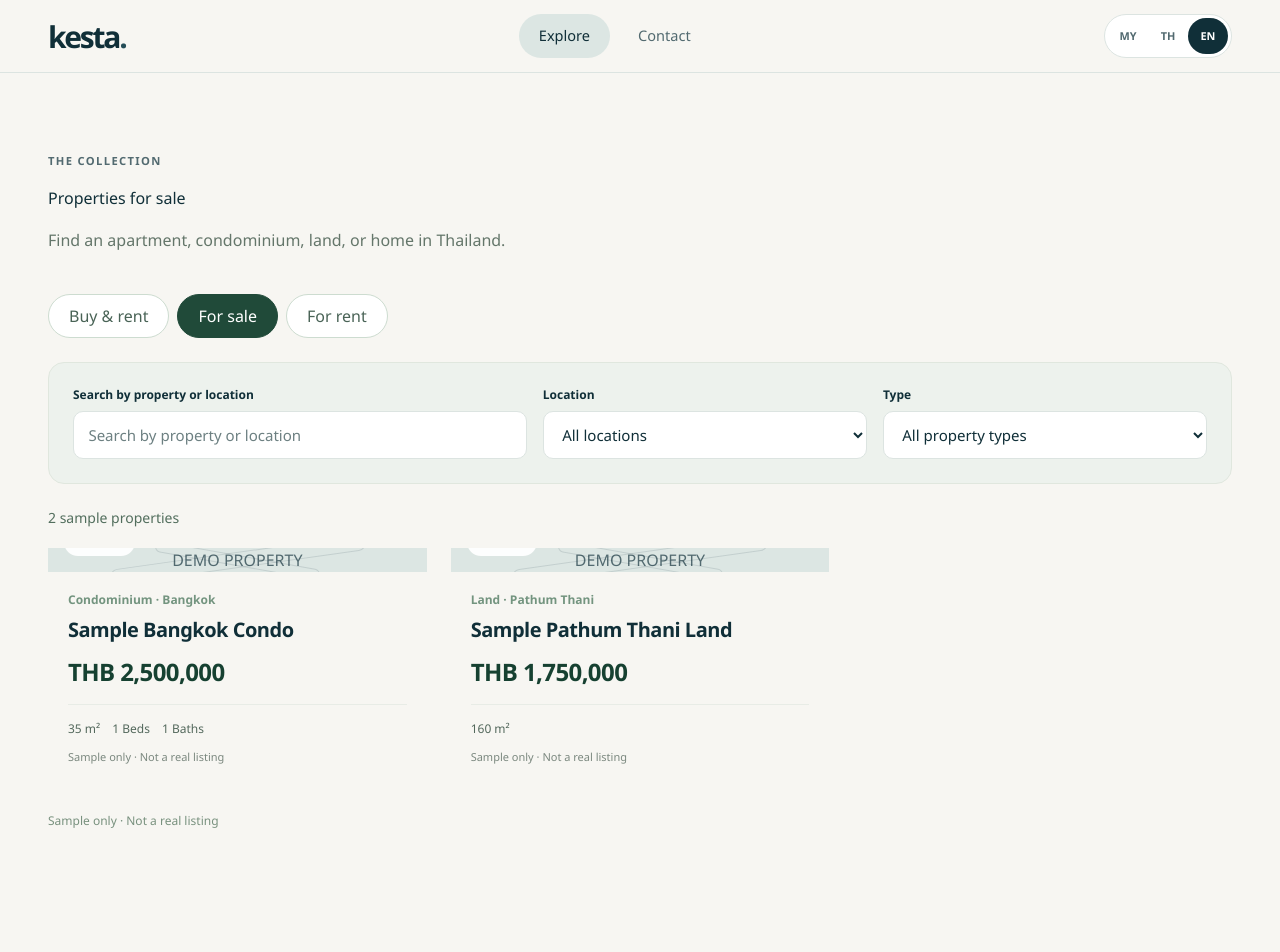
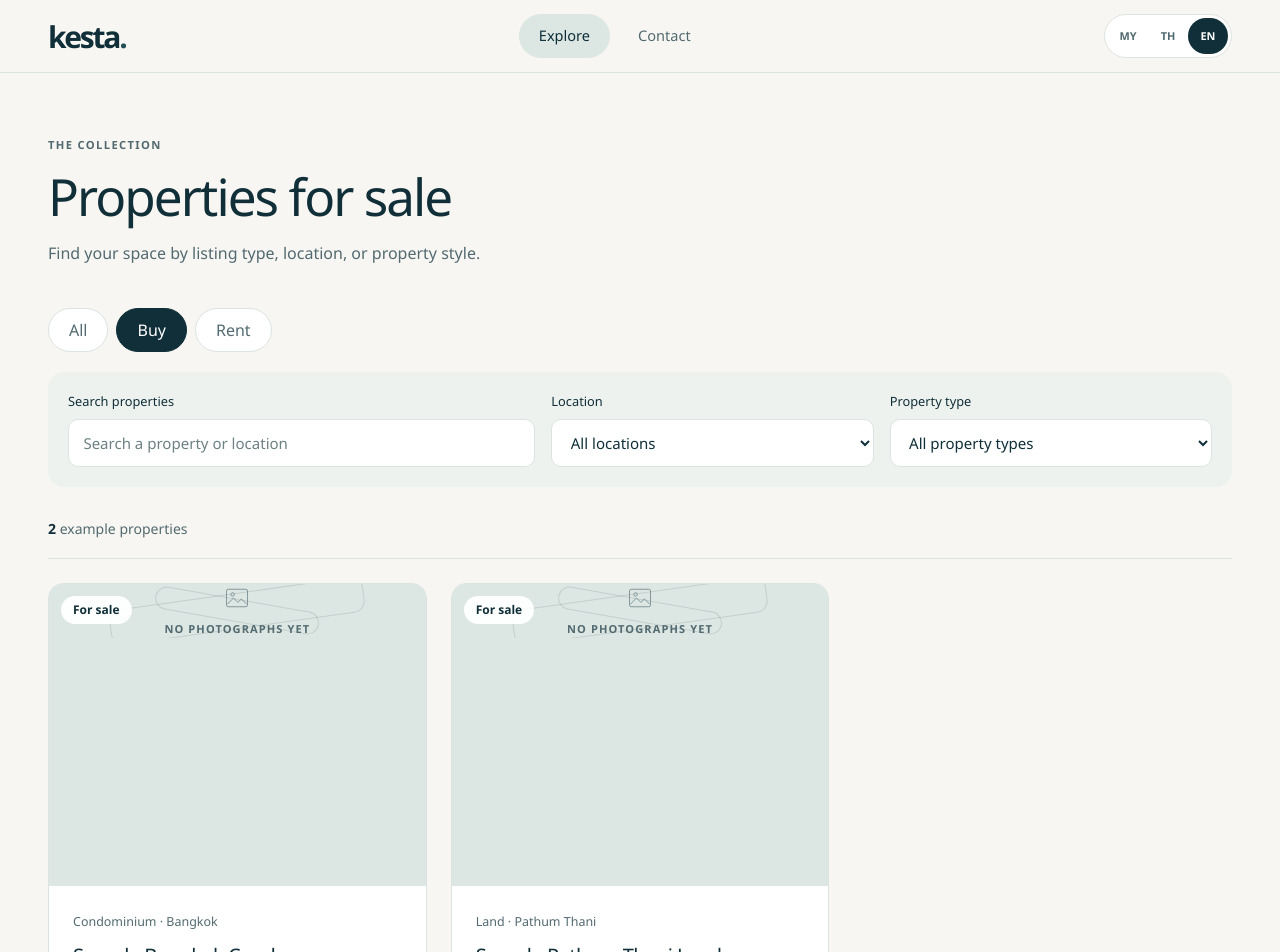
Before and after one commit to firmeen/K-estate, a Next.js app: page /en/buy in a window 1280 px wide. Shown: the top 952 px of the page. Built offline with nearby package versions, Linux system fonts and the light colour scheme.

Commit message:
feat(properties): implement editorial cards, search entry and animated discovery filters

```diff
--- /dev/null
+++ b/src/components/properties/discovery-search.tsx
@@ -0,0 +1,49 @@
+"use client";
+
+import { useRouter } from "next/navigation";
+import { useState, type FormEvent } from "react";
+import type { Locale } from "@/i18n/config";
+import { getUICopy } from "@/i18n/dictionaries";
+import type { ListingMode } from "@/types/property";
+
+type Mode = ListingMode | "all";
+
+export function DiscoverySearch({ locale }: { locale: Locale }) {
+  const ui = getUICopy(locale);
+  const router = useRouter();
+  const [query, setQuery] = useState("");
+  const [mode, setMode] = useState<Mode>("all");
+
+  function submit(event: FormEvent<HTMLFormElement>) {
+    event.preventDefault();
+    const params = new URLSearchParams();
+    if (mode !== "all") params.set("mode", mode);
+    if (query.trim()) params.set("q", query.trim().slice(0, 120));
+    const suffix = params.toString();
+    router.push(`/${locale}/properties${suffix ? `?${suffix}` : ""}`);
+  }
+
+  const tabs: { value: Mode; label: string }[] = [
+    { value:"all", label:ui.all }, { value:"sale", label:ui.buy }, { value:"rent", label:ui.rent },
+  ];
+  return <form onSubmit={submit}
+    className="w-full rounded-2xl border border-[var(--color-border)] bg-[var(--color-surface)] p-4 shadow-[0_14px_40px_rgba(16,47,56,.035)] sm:p-5">
+    <div role="group" aria-label={ui.filters} className="flex flex-wrap items-center gap-1.5">
+      {tabs.map(tab => <button key={tab.value} type="button" aria-pressed={mode === tab.value} onClick={()=>setMode(tab.value)}
+        className={`min-h-11 rounded-full px-4 text-[.85rem] font-medium transition-colors duration-150 ${mode === tab.value ? "bg-[var(--color-deep-sea)] text-white" : "bg-[var(--color-surface-muted)] text-[var(--color-text-secondary)] hover:text-[var(--color-deep-sea)]"}`}>
+        {tab.label}
+      </button>)}
+    </div>
+    <div className="mt-4 flex flex-col gap-3 sm:flex-row">
+      <label className="relative min-w-0 flex-1">
+        <span className="sr-only">{ui.searchLabel}</span>
+        <svg aria-hidden="true" viewBox="0 0 24 24" fill="none" stroke="currentColor" strokeWidth="1.7" className="pointer-events-none absolute left-4 top-[15px] h-5 w-5 text-[var(--color-text-secondary)]">
+          <circle cx="10.7" cy="10.7" r="6.7"/><path d="m16 16 4.5 4.5"/>
+        </svg>
+        <input className="input-field h-[50px] pl-12" type="search" value={query} maxLength={120}
+          onChange={event=>setQuery(event.target.value)} placeholder={ui.quickSearchPlaceholder}/>
+      </label>
+      <button type="submit" className="button-primary h-[50px] w-full shrink-0 sm:w-auto">{ui.quickBrowse} <span aria-hidden="true">↗</span></button>
+    </div>
+  </form>;
+}
--- a/src/components/properties/property-card.tsx
+++ b/src/components/properties/property-card.tsx
@@ -1,34 +1,50 @@
 import Link from "next/link";
-import { getDictionary } from "@/i18n/dictionaries";
 import type { Locale } from "@/i18n/config";
+import { getDictionary, getUICopy } from "@/i18n/dictionaries";
 import { formatTHB } from "@/lib/utils";
 import type { Property } from "@/types/property";
+import { PropertyMedia } from "./property-media";
 
 export function PropertyCard({ property, locale }: { property: Property; locale: Locale }) {
   const t = getDictionary(locale);
-  return (
-    <article className="card-property">
-      <Link href={`/${locale}/properties/${property.slug}`} className="block" aria-label={property.title[locale]}>
-        <div className="property-placeholder">
-          <span>DEMO PROPERTY</span>
-          <div className="absolute bottom-4 left-4 rounded-full bg-white/95 px-3 py-1.5 text-xs font-semibold text-[#234b3a]">
-            {property.listingMode === "sale" ? t.common.sale : t.common.rent}
-          </div>
+  const ui = getUICopy(locale);
+  const listingText = property.listingMode === "sale" ? ui.forSale : ui.forRent;
+  return <article className="property-card group">
+    <Link href={`/${locale}/properties/${property.slug}`}
+      className="block h-full cursor-pointer text-inherit"
+      aria-label={`${property.title[locale]}, ${formatTHB(property.priceTHB)}, ${ui.detailBack}`}>
+      <div className="relative aspect-[5/4] overflow-hidden bg-[var(--color-sea-mist)]">
+        <PropertyMedia src={property.images[0]} alt={property.title[locale]}
+          placeholder={ui.noImage} sizes="(max-width: 768px) 100vw, (max-width: 1100px) 50vw, 33vw"/>
+        <div className="absolute left-3 top-3 rounded-full bg-[var(--color-surface)]/95 px-3 py-1.5 text-xs font-semibold text-[var(--color-deep-sea)]">
+          {listingText}
         </div>
-      </Link>
-      <div className="p-5">
-        <p className="text-xs font-semibold text-[#73947f]">{t.types[property.type]} · {property.location[locale]}</p>
-        <Link href={`/${locale}/properties/${property.slug}`} className="mt-2 block text-xl font-semibold tracking-tight hover:underline">{property.title[locale]}</Link>
-        <p className="mt-3 text-2xl font-semibold tracking-tight text-[#164131]">{formatTHB(property.priceTHB)}
-          {property.listingMode === "rent" && <span className="ml-1 text-xs font-normal text-[#67796e]">{t.common.perMonth}</span>}
+      </div>
+      <div className="flex min-h-[222px] flex-col p-5 md:p-6">
+        <p className="text-[.78rem] leading-6 text-[var(--color-text-secondary)]">
+          {t.types[property.type]} <span aria-hidden="true">·</span> {property.location[locale]}
         </p>
-        <div className="mt-4 flex flex-wrap gap-3 border-t border-[#e8ece6] pt-4 text-xs text-[#53685c]">
-          <span>{property.areaSqm} m²</span>
-          {property.bedrooms !== undefined && <span>{property.bedrooms} {t.common.bedrooms}</span>}
-          {property.bathrooms !== undefined && <span>{property.bathrooms} {t.common.bathrooms}</span>}
+        <h3 className="mt-1.5 line-clamp-2 text-[1.15rem] font-medium leading-[1.55] tracking-tight md:text-xl">
+          {property.title[locale]}
+        </h3>
+        <div className="mt-4 flex flex-wrap items-baseline gap-1">
+          <span className="text-[1.58rem] font-semibold leading-tight tracking-tight md:text-[1.75rem]">
+            {formatTHB(property.priceTHB)}
+          </span>
+          {property.listingMode === "rent" && <span className="text-xs text-[var(--color-text-secondary)]">{ui.perMonth}</span>}
         </div>
-        <p className="mt-3 text-[11px] text-[#7b887f]">{t.common.demo}</p>
+        <div className="mt-auto flex flex-wrap gap-x-4 gap-y-2 pt-5 text-[.82rem] text-[var(--color-text-secondary)]">
+          <span>{property.areaSqm.toLocaleString("en-US")} m²</span>
+          {property.type !== "land" && property.bedrooms !== undefined && <span>{property.bedrooms} {t.common.bedrooms}</span>}
+          {property.type !== "land" && property.bathrooms !== undefined && <span>{property.bathrooms} {t.common.bathrooms}</span>}
+        </div>
+        <div className="mt-4 flex items-center justify-between gap-3 border-t border-[var(--color-border)] pt-3">
+          <span className="text-[.69rem] leading-5 text-[var(--color-text-secondary)]">
+            {property.isDemo ? ui.sample : ui.detailBack}
+          </span>
+          <span aria-hidden="true" className="shrink-0 text-lg leading-none text-[var(--color-deep-sea)] transition-transform duration-200 group-hover:translate-x-0.5">↗</span>
+        </div>
       </div>
-    </article>
-  );
+    </Link>
+  </article>;
 }
--- a/src/components/properties/property-explorer.tsx
+++ b/src/components/properties/property-explorer.tsx
@@ -1,100 +1,117 @@
 "use client";
 
-import { useMemo, useState } from "react";
+import { useEffect, useMemo, useState } from "react";
+import { useSearchParams } from "next/navigation";
+import { motion, useReducedMotion } from "motion/react";
 import type { Locale } from "@/i18n/config";
-import { getDictionary } from "@/i18n/dictionaries";
+import { getDictionary, getUICopy } from "@/i18n/dictionaries";
 import type { ListingMode, Property, PropertyType } from "@/types/property";
 import { PropertyCard } from "./property-card";
 
-type FilterValue = ListingMode | "all";
+type Mode = ListingMode | "all";
 
 export function PropertyExplorer({ locale, properties, initialMode = "all" }: {
   locale: Locale;
   properties: Property[];
-  initialMode?: FilterValue;
+  initialMode?: Mode;
 }) {
+  const ui = getUICopy(locale);
   const t = getDictionary(locale);
-  const [search, setSearch] = useState("");
-  const [mode, setMode] = useState<FilterValue>(initialMode);
+  const params = useSearchParams();
+  const queryFromUrl = (params.get("q") ?? "").slice(0,120);
+  const modeParam = params.get("mode");
+  const modeFromUrl: Mode = modeParam === "sale" || modeParam === "rent" ? modeParam : initialMode;
+  const [query, setQuery] = useState(queryFromUrl);
+  const [mode, setMode] = useState<Mode>(modeFromUrl);
   const [type, setType] = useState<PropertyType | "all">("all");
   const [province, setProvince] = useState("all");
+  const reduceMotion = useReducedMotion();
 
+  useEffect(() => {
+    setQuery(queryFromUrl);
+    setMode(modeFromUrl);
+  }, [queryFromUrl, modeFromUrl]);
+
+  const types = useMemo(() => [...new Set(properties.map(item => item.type))], [properties]);
   const provinces = useMemo(() => {
     const names = new Map<string,string>();
-    for (const property of properties) names.set(property.provinceCode, property.location[locale]);
-    return [...names.entries()].sort((a,b) => a[1].localeCompare(b[1]));
+    properties.forEach(item => names.set(item.provinceCode,item.location[locale]));
+    return [...names.entries()].sort((a,b)=>a[1].localeCompare(b[1]));
   }, [properties,locale]);
 
-  const filtered = useMemo(() => {
-    const query = search.trim().toLocaleLowerCase();
-    return properties.filter(property =>
-      (mode === "all" || property.listingMode === mode) &&
-      (type === "all" || property.type === type) &&
-      (province === "all" || property.provinceCode === province) &&
-      (!query || [property.title[locale],property.location[locale],property.description[locale]]
-        .some(value => value.toLocaleLowerCase().includes(query)))
+  const results = useMemo(() => {
+    const term = query.trim().toLocaleLowerCase();
+    return properties.filter(item =>
+      (mode === "all" || item.listingMode === mode) &&
+      (type === "all" || item.type === type) &&
+      (province === "all" || item.provinceCode === province) &&
+      (!term || [item.title[locale],item.location[locale],item.district?.[locale],item.description[locale]]
+        .filter((value): value is string => typeof value === "string")
+        .some(value => value.toLocaleLowerCase().includes(term)))
     );
-  }, [search,mode,type,province,properties,locale]);
+  }, [properties,mode,type,province,query,locale]);
 
-  const changed = search !== "" || mode !== initialMode || type !== "all" || province !== "all";
-  function reset() { setSearch(""); setMode(initialMode); setType("all"); setProvince("all"); }
-  const title = initialMode === "sale" ? t.catalog.buyTitle : initialMode === "rent" ? t.catalog.rentTitle : t.catalog.title;
+  const changed = query.trim() !== "" || mode !== initialMode || type !== "all" || province !== "all";
+  function clear() { setQuery("");setMode(initialMode);setType("all");setProvince("all"); }
+  const tabs: { value: Mode; label: string }[] = [
+    { value:"all", label:ui.all },{ value:"sale", label:ui.buy },{ value:"rent", label:ui.rent },
+  ];
+  const heading = initialMode === "sale" ? t.catalog.buyTitle : initialMode === "rent" ? t.catalog.rentTitle : ui.listingTitle;
+  return <div className="container-width pt-10 pb-12 md:pt-16 md:pb-20">
+    <div className="sea-reveal max-w-3xl">
+      <p className="eyebrow">{ui.collectionTag}</p>
+      <h1 className="page-title mt-3">{heading}</h1>
+      <p className="body-copy mt-3 text-[.95rem] md:text-base">{ui.listingDesc}</p>
+    </div>
 
-  return <div className="container-width py-12 md:py-20">
-    <p className="eyebrow">{t.catalog.eyebrow}</p>
-    <h1 className="page-heading mt-4 max-w-3xl">{title}</h1>
-    <p className="mt-4 max-w-2xl leading-7 text-[#64766a]">{t.catalog.description}</p>
-
-    <section aria-label={t.catalog.mode} className="mt-10">
-      <div className="flex max-w-full flex-wrap items-center gap-2">
-        {([
-          { value:"all", label:t.catalog.allModes },
-          { value:"sale", label:t.common.sale },
-          { value:"rent", label:t.common.rent },
-        ] as const).map(option => (
-          <button key={option.value} type="button" aria-pressed={mode === option.value}
-            onClick={() => setMode(option.value)}
-            className={`min-h-11 rounded-full border px-5 py-2 text-sm font-semibold transition-colors focus-visible:outline-2 focus-visible:outline-offset-2 focus-visible:outline-[#55856c] ${mode === option.value ? "border-[#204a39] bg-[#204a39] text-white" : "border-[#cddcd0] bg-white text-[#496356] hover:bg-[#edf3ed]"}`}>
-            {option.label}
-          </button>
-        ))}
+    <section className="mt-8 md:mt-10" aria-label={ui.filters}>
+      <div role="group" aria-label={t.catalog.mode} className="flex flex-wrap items-center gap-2">
+        {tabs.map(tab => <button key={tab.value} type="button" aria-pressed={mode === tab.value} onClick={()=>setMode(tab.value)}
+          className={`min-h-11 rounded-full border px-5 text-sm font-medium transition-colors duration-150 active:translate-y-px ${mode === tab.value ? "border-[var(--color-deep-sea)] bg-[var(--color-deep-sea)] text-white" : "border-[var(--color-border)] bg-white text-[var(--color-text-secondary)] hover:bg-[var(--color-surface-muted)]"}`}>
+          {tab.label}
+        </button>)}
       </div>
-    </section>
-
-    <section aria-label={t.catalog.search} className="mt-6 rounded-2xl border border-[#e0e7de] bg-[#edf2ed] p-4 md:p-6">
-      <div className="grid gap-4 md:grid-cols-2 lg:grid-cols-[1.4fr_1fr_1fr]">
-        <label className="block">
-          <span className="mb-2 block text-xs font-semibold">{t.catalog.search}</span>
-          <input className="input-field" type="search" placeholder={t.catalog.search}
-            value={search} onChange={event=>setSearch(event.target.value)} />
+      <div className="mt-5 grid gap-4 rounded-2xl bg-[var(--color-surface-muted)] p-4 sm:grid-cols-2 sm:p-5 lg:grid-cols-[1.45fr_1fr_1fr]">
+        <label className="block min-w-0">
+          <span className="mb-2 block text-[.8rem] font-medium">{ui.searchLabel}</span>
+          <input className="input-field" type="search" value={query} maxLength={120}
+            onChange={event=>setQuery(event.target.value)} placeholder={ui.searchPlaceholder}/>
         </label>
-        <label className="block">
-          <span className="mb-2 block text-xs font-semibold">{t.catalog.location}</span>
+        <label className="block min-w-0">
+          <span className="mb-2 block text-[.8rem] font-medium">{ui.locationLabel}</span>
           <select className="input-field" value={province} onChange={event=>setProvince(event.target.value)}>
-            <option value="all">{t.catalog.allLocations}</option>
+            <option value="all">{ui.allLocations}</option>
             {provinces.map(([code,name])=><option key={code} value={code}>{name}</option>)}
           </select>
         </label>
-        <label className="block">
-          <span className="mb-2 block text-xs font-semibold">{t.catalog.type}</span>
+        <label className="block min-w-0">
+          <span className="mb-2 block text-[.8rem] font-medium">{ui.typeLabel}</span>
           <select className="input-field" value={type} onChange={event=>setType(event.target.value as PropertyType | "all")}>
-            <option value="all">{t.catalog.allTypes}</option>
-            {(["condo","apartment","land","house"] as const).map(value => <option key={value} value={value}>{t.types[value]}</option>)}
+            <option value="all">{ui.allTypes}</option>
+            {types.map(value => <option key={value} value={value}>{t.types[value]}</option>)}
           </select>
         </label>
       </div>
     </section>
 
-    <div className="mt-6 flex flex-wrap items-center justify-between gap-3">
-      <p aria-live="polite" className="text-sm font-medium text-[#526e5d]">{filtered.length} {t.catalog.results}</p>
-      {changed && <button type="button" onClick={reset} className="min-h-11 rounded-full border border-[#bfcfbe] bg-white px-4 text-sm font-medium text-[#376849] hover:bg-[#eef3eb]">{t.catalog.clearFilters}</button>}
+    <div className="mt-7 flex min-h-11 flex-wrap items-center justify-between gap-3 border-b border-[var(--color-border)] pb-4">
+      <p aria-live="polite" aria-atomic="true" className="text-sm font-medium text-[var(--color-text-secondary)]">
+        <span className="font-semibold text-[var(--color-deep-sea)]">{results.length}</span> {ui.results}
+      </p>
+      {changed && <button type="button" className="button-text min-h-11 px-2 text-sm" onClick={clear}>{ui.clear} <span aria-hidden="true">↺</span></button>}
     </div>
 
-    {filtered.length > 0
-      ? <div className="mt-5 grid gap-6 md:grid-cols-2 lg:grid-cols-3">
-        {filtered.map(property => <PropertyCard key={property.id} property={property} locale={locale}/>)}
-      </div>
-      : <div className="mt-5 rounded-2xl border border-dashed border-[#c4d3c7] bg-white px-6 py-20 text-center text-[#647669]">{t.catalog.empty}</div>}
-    <p className="mt-7 text-xs text-[#78917e]">{t.common.demo}</p>
+    {results.length
+      ? <motion.div key={results.map(item=>item.id).join("|")} initial={reduceMotion ? false : { opacity:.78,y:5 }}
+          animate={{ opacity:1,y:0 }} transition={{ duration:reduceMotion ? 0 : .2, ease:"easeOut" }}
+          className="mt-6 grid gap-5 sm:grid-cols-2 lg:grid-cols-3 md:gap-6">
+          {results.map(item => <PropertyCard key={item.id} property={item} locale={locale}/>)}
+        </motion.div>
+      : <div className="mt-6 rounded-2xl border border-dashed border-[var(--color-border)] bg-[var(--color-surface)] px-5 py-14 text-center">
+          <h2 className="text-xl font-medium">{ui.emptyTitle}</h2>
+          <p className="body-copy mx-auto mt-2 text-sm">{ui.emptyDesc}</p>
+          <button type="button" className="button-secondary mt-6" onClick={clear}>{ui.clear}</button>
+        </div>}
+    {properties.some(item=>item.isDemo) && <p className="mt-6 text-xs leading-6 text-[var(--color-text-secondary)]">{ui.sample}</p>}
   </div>;
 }
--- /dev/null
+++ b/src/components/properties/property-media.tsx
@@ -0,0 +1,28 @@
+import Image from "next/image";
+import { propertyImageSrc, cn } from "@/lib/utils";
+
+export function PropertyMedia({ src, alt, placeholder, priority = false, sizes, className }: {
+  src?: string;
+  alt: string;
+  placeholder: string;
+  priority?: boolean;
+  sizes?: string;
+  className?: string;
+}) {
+  return <div className={cn("relative h-full w-full overflow-hidden", className)}>
+    {src
+      ? <Image src={propertyImageSrc(src)} alt={alt} fill priority={priority} unoptimized
+          sizes={sizes ?? "(max-width: 768px) 100vw, (max-width: 1200px) 50vw, 33vw"}
+          className="property-card__image object-cover"/>
+      : <div className="property-placeholder absolute inset-0" role="img" aria-label={placeholder}>
+          <div className="property-placeholder__content">
+            <svg aria-hidden="true" viewBox="0 0 32 32" width="28" height="28" fill="none" stroke="currentColor" strokeWidth="1.1">
+              <rect x="4" y="6" width="24" height="20" rx="2"/>
+              <circle cx="11" cy="12" r="2"/>
+              <path d="m5 23 7-7 5 5 4-4 6 6"/>
+            </svg>
+            <span>{placeholder}</span>
+          </div>
+        </div>}
+  </div>;
+}
```
